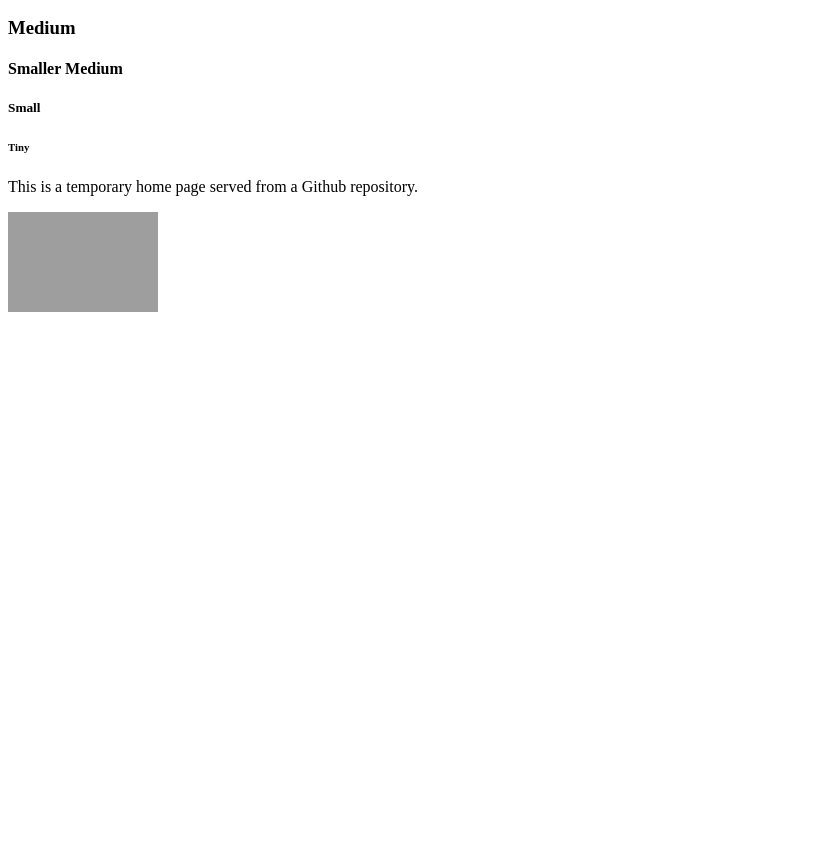
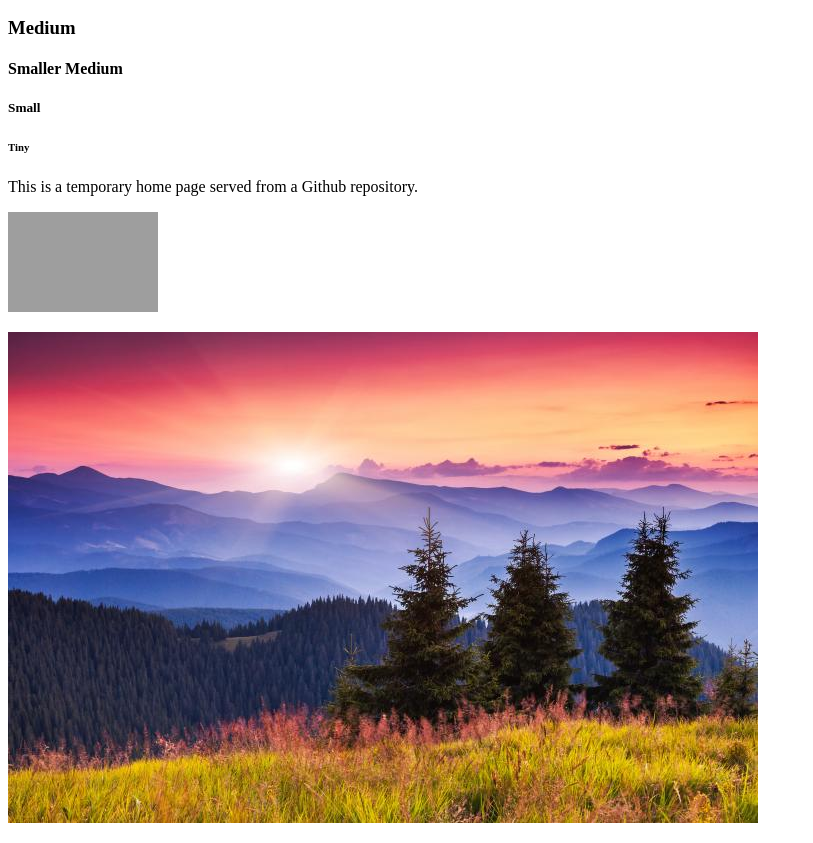
Before and after one commit to Awesomeleek/Awesomeleek.github.io, a plain HTML site: page practice.html in a window 1280 px wide. Shown: the part 110-953 px from the top of the page, without its empty margins (0-813 px from the left). Before the commit the page ends 800 px from the top, so only its background shows below. Drawn offline with Linux system fonts and the light colour scheme; grey boxes are pictures that could not be loaded.

Commit message:
Added images that won't be taken down from the web

```diff
--- a/practice.html
+++ b/practice.html
@@ -15,5 +15,9 @@
 
 	<img src="https://c.tadst.com/gfx/750w/sunrise-sunset-sun-calculator.jpg?1" width="150" height="100" />
 
+	<p>
+		<img src="images/sunset.jpg" width="750" height="491" />
+	</p>
+
 	</body>
 </html>
```
Also changed, not shown: images/sunset.jpg (added).
